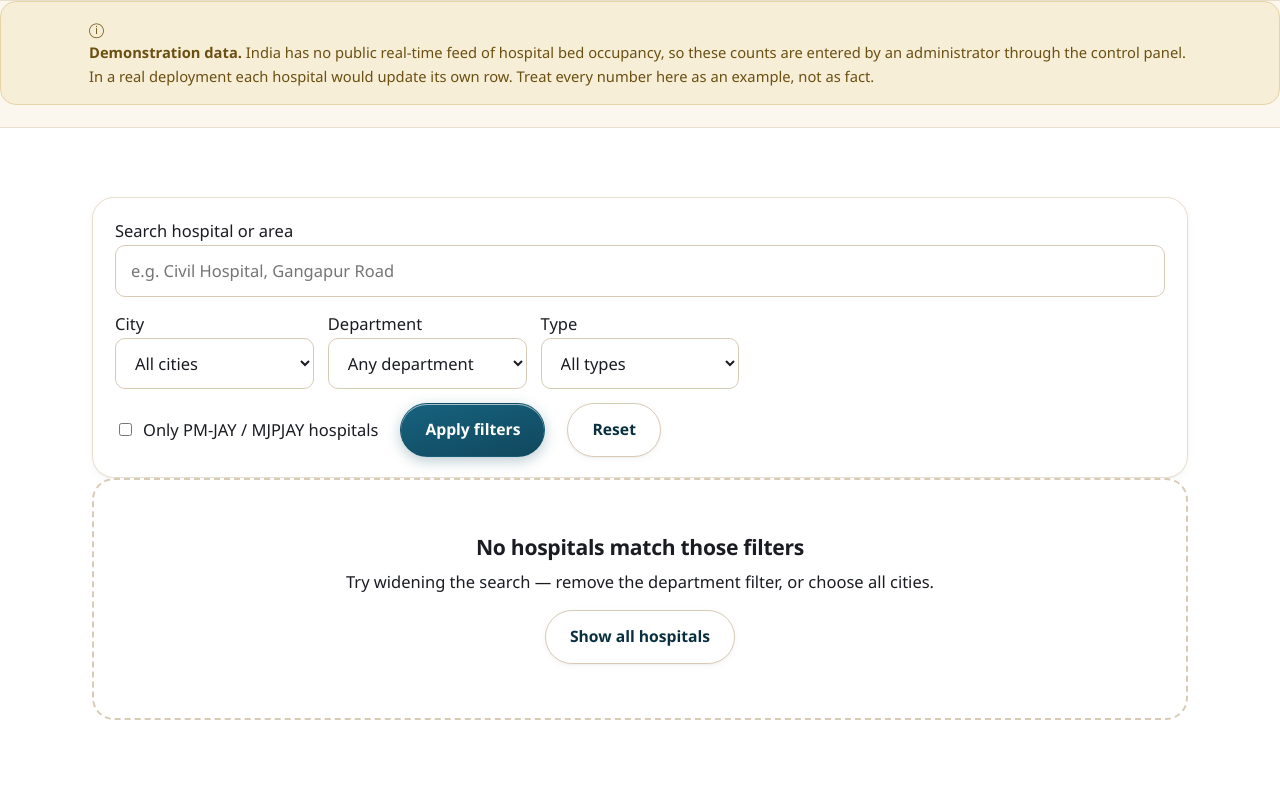
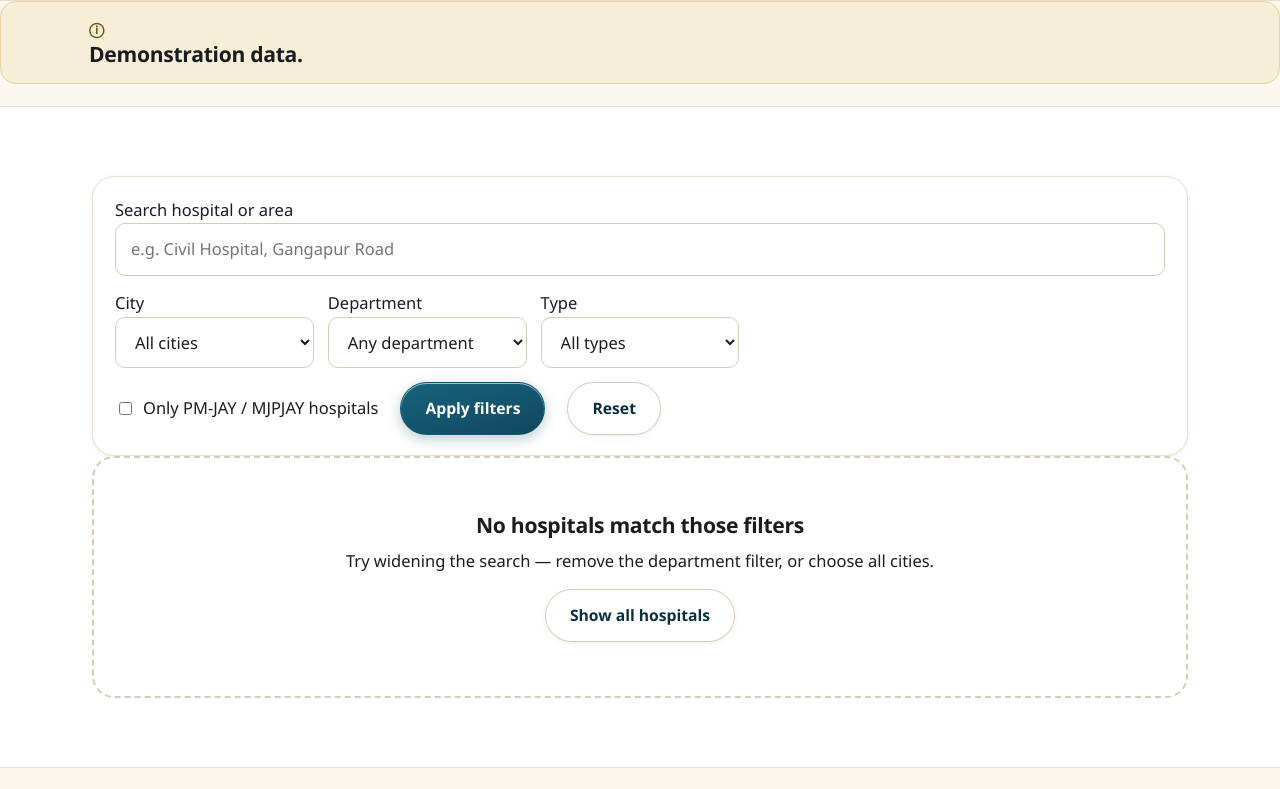
Before and after one commit to yadneshwagaskar5189/CEP-Project-, a Django app: page /hospitals/ in a window 1280 px wide. Shown: the part 339-1128 px from the top of the page. Run offline with Django 5.2, Linux system fonts and the light colour scheme; data that the repository does not hold is empty; some web fonts are replaced.

Commit message:
Small UI change

```diff
--- a/templates/hospitals/list.html
+++ b/templates/hospitals/list.html
@@ -12,8 +12,8 @@
 
 <div class="simulated">
   <div class="wrap simulated__inner">
-    <span aria-hidden="true">&#9432;</span>
-    <p style="margin:0"><b>Demonstration data.</b> India has no public real-time feed of hospital bed occupancy, so these counts are entered by an administrator through the control panel. In a real deployment each hospital would update its own row. Treat every number here as an example, not as fact.</p>
+    <span aria-hidden="true"><b>&#9432;</b></span>
+    <h3 style="margin:0"><b>Demonstration data.</b></h3>
   </div>
 </div>
 
```
